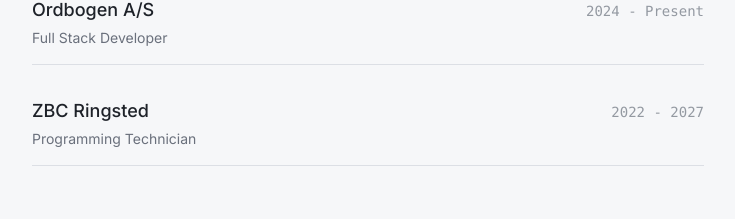
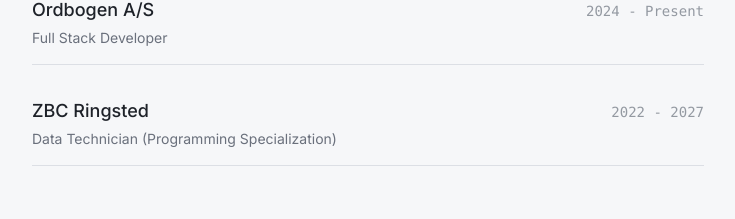
Before and after one commit to Pallepadehat/patrickjakobsen, a Next.js app: page / in a window 1280 px wide. Shown: the part 2214-2433 px from the top of the page, without its empty margins (272-1007 px from the left). Built offline with nearby package versions, Linux system fonts and the light colour scheme.

Commit message:
Update education title to data technician specialization

```diff
--- a/app/page.tsx
+++ b/app/page.tsx
@@ -104,7 +104,7 @@
   },
   {
     company: "ZBC Ringsted",
-    role: "Programming Technician",
+    role: "Data Technician (Programming Specialization)",
     period: "2022 - 2027",
   },
 ];
```
